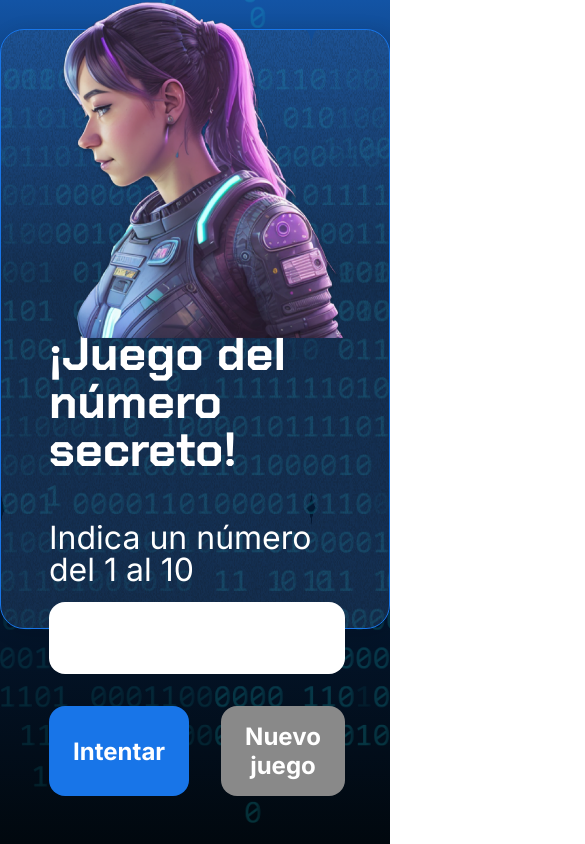
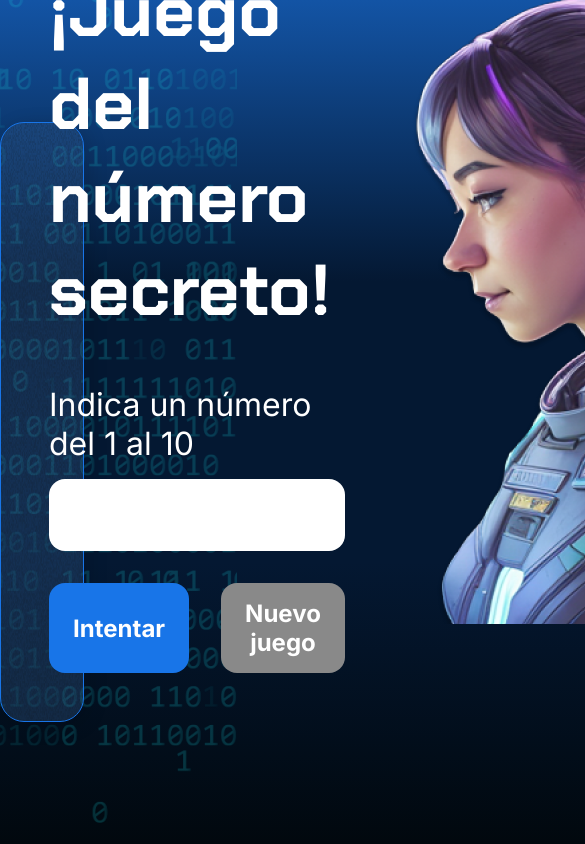
Before and after one commit to Vanzeroh/Ivan-num-secreto, a plain HTML site: page index.html in a window 390 px wide. Shown: the top 844 px of the page, 585 px wide, since content can reach past the window. Drawn offline with Linux system fonts and the light colour scheme.

Commit message:
udpate HTML and CSS

```diff
--- a/index.html
+++ b/index.html
@@ -3,7 +3,7 @@
 
 <head>
     <meta charset="UTF-8">
-    <meta name="viewport" content="width=device-width, initial-scale=1.0">
+    <meta name="viewport" content="width=device-width>
     <link rel="stylesheet" href="reset.css">
     <link rel="stylesheet" href="style.css">
     <link rel="preconnect" href="https://fonts.googleapis.com">
--- a/style.css
+++ b/style.css
@@ -113,30 +113,10 @@ button {
 
 @media screen and (max-width:480px) {
     body {
-        width: auto;
+        width: 10vh;
     }
 
     .container{
-        position: relative;
-        bottom: 11%;
-        background-size: 80% 80%;
+      width: 10vh;
     }
-
-    .container__contenido {
-        position: fixed;
-        bottom: 0;
-    }
-
-    .container__texto h1{
-        font-size: 3em;
-
-    }
-
-    .persona{
-        position: fixed;
-        bottom: 60%;
-        right: 10%;
-        width: 300px;
-    }
-
 }
```
